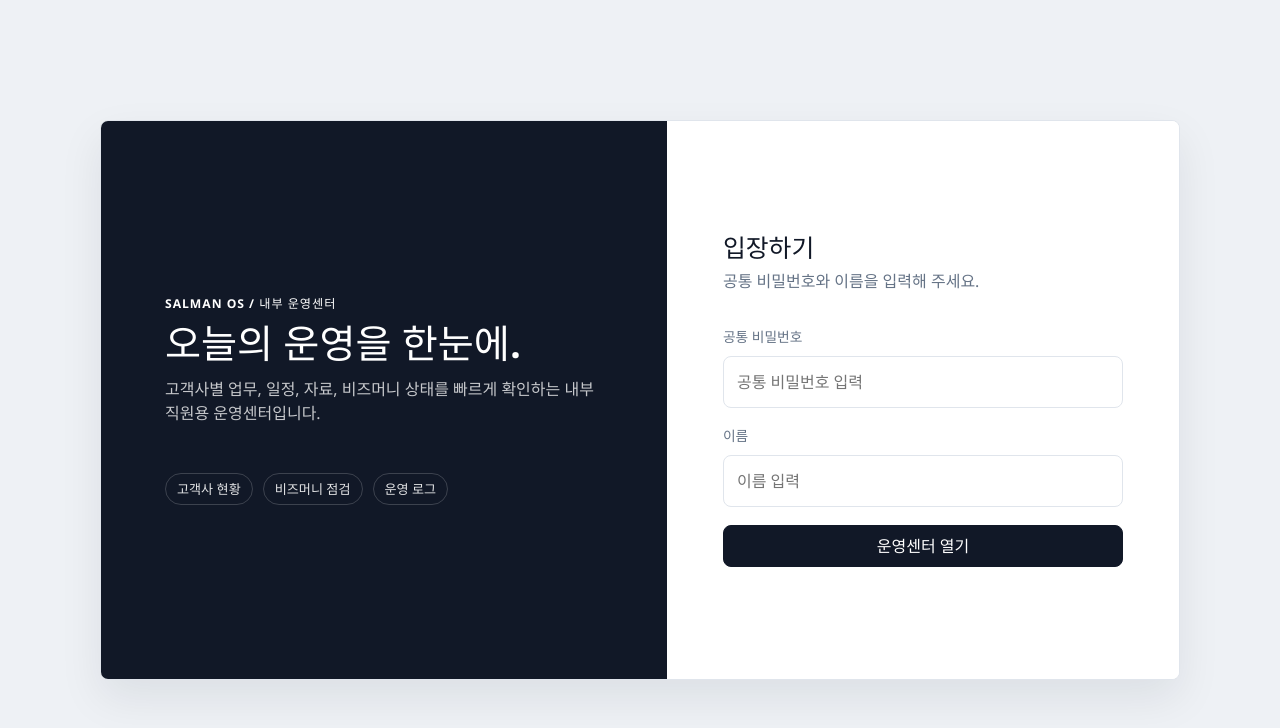
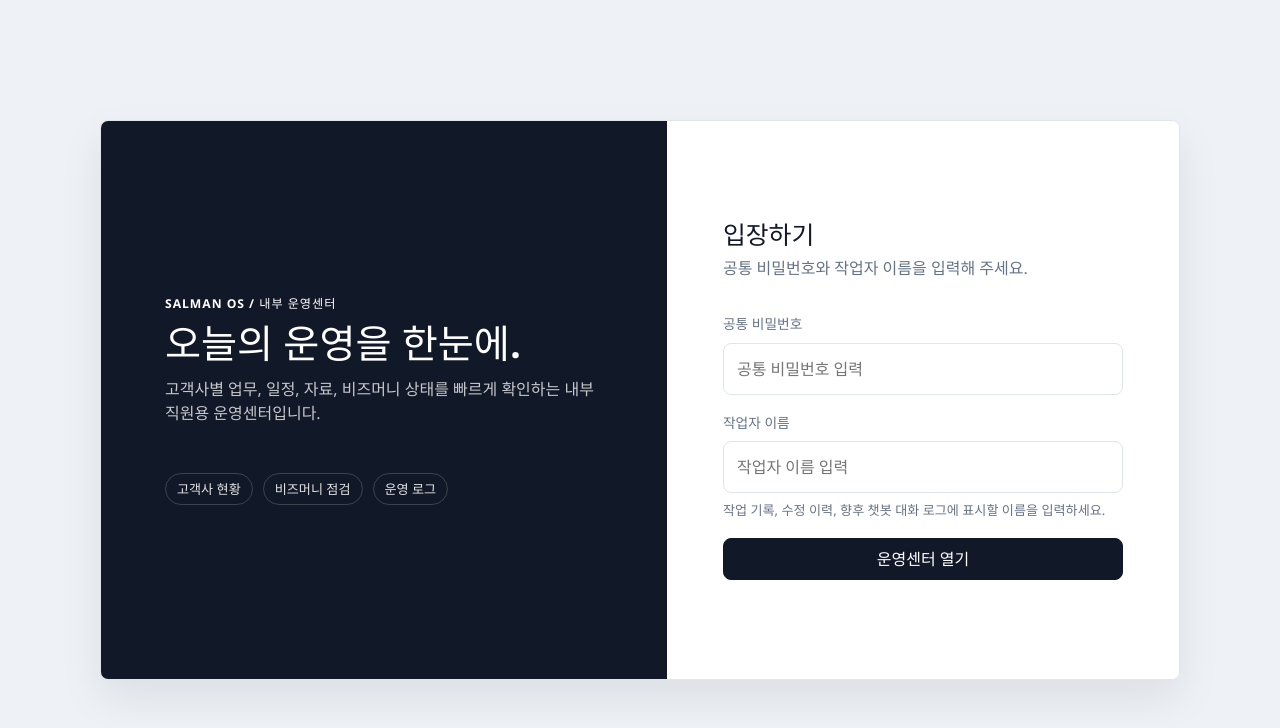
Before and after one commit to jusalman/salman_os, a React (Vite) app: page / in a window 1280 px wide. Shown: the top 728 px of the page. Built offline with nearby package versions, Linux system fonts and the light colour scheme; no server answers.

Commit message:
Clarify SALMAN OS identity copy

```diff
--- a/src/App.css
+++ b/src/App.css
@@ -134,6 +134,12 @@
   color: var(--textSecondary);
   font-size: 0.86rem;
   font-weight: 800;
+}
+
+.login-form label small {
+  color: var(--textSecondary);
+  font-size: 0.82rem;
+  line-height: 1.45;
 }
 
 .login-form input,
@@ -275,8 +281,15 @@
 }
 
 .brand-block .eyebrow,
-.brand-block .sidebar-copy {
+.brand-block .sidebar-copy,
+.current-operator {
   color: rgba(255, 255, 255, 0.68);
+}
+
+.current-operator {
+  margin: 14px 0 0;
+  font-size: 0.82rem;
+  font-weight: 700;
 }
 
 .workspace-nav {
--- a/src/App.tsx
+++ b/src/App.tsx
@@ -49,7 +49,7 @@ function App() {
     }
 
     if (!staffName.trim()) {
-      setError('이름을 입력해 주세요.')
+      setError('작업자 이름을 입력해 주세요.')
       return
     }
 
--- a/src/components/login/LoginView.tsx
+++ b/src/components/login/LoginView.tsx
@@ -37,7 +37,7 @@ export function LoginView({
         <form className="login-form" onSubmit={onSubmit}>
           <div className="form-head">
             <h2>입장하기</h2>
-            <p>공통 비밀번호와 이름을 입력해 주세요.</p>
+            <p>공통 비밀번호와 작업자 이름을 입력해 주세요.</p>
           </div>
           <label>
             <span>공통 비밀번호</span>
@@ -49,13 +49,16 @@ export function LoginView({
             />
           </label>
           <label>
-            <span>이름</span>
+            <span>작업자 이름</span>
             <input
               type="text"
               value={staffName}
               onChange={(event) => onStaffNameChange(event.target.value)}
-              placeholder="이름 입력"
+              placeholder="작업자 이름 입력"
             />
+            <small>
+              작업 기록, 수정 이력, 향후 챗봇 대화 로그에 표시할 이름을 입력하세요.
+            </small>
           </label>
           {error ? <p className="form-error">{error}</p> : null}
           <button type="submit">운영센터 열기</button>
--- a/src/components/workspace/Workspace.tsx
+++ b/src/components/workspace/Workspace.tsx
@@ -126,11 +126,10 @@ export function Workspace({
     <section className="workspace">
       <aside className="sidebar">
         <div className="brand-block">
-          <p className="eyebrow">SALMAN OS</p>
-          <h2>Digital HQ</h2>
-          <p className="sidebar-copy">
-            <strong>{viewerName}</strong> 님의 운영 워크스페이스
-          </p>
+          <p className="eyebrow">내부 운영센터</p>
+          <h2>SALMAN OS</h2>
+          <p className="sidebar-copy">SALMAN Workspace</p>
+          <p className="current-operator">현재 작업자: {viewerName}</p>
         </div>
 
         <nav className="workspace-nav" aria-label="SALMAN OS 주요 메뉴">
@@ -540,7 +539,7 @@ function ClientDetailScreen({
       <header className="crm-page-header detail-heading">
         <div>
           <button type="button" className="back-button" onClick={onBack}>
-            고객사 목록
+            고객사 목록으로
           </button>
           <p className="eyebrow">Client Workroom</p>
           <h1>{header.name}</h1>
```
Also changed, not shown: 1 other file (tests, documents, lock files or other folders).
